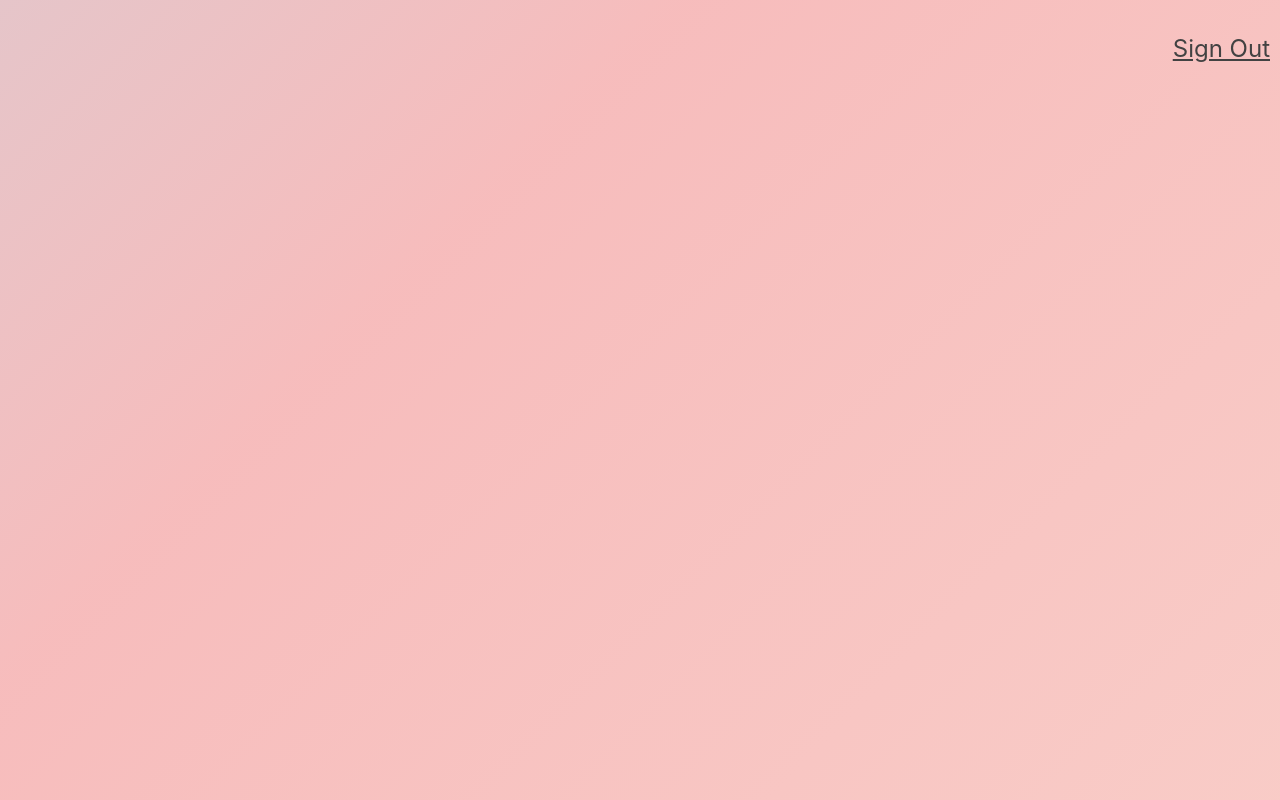
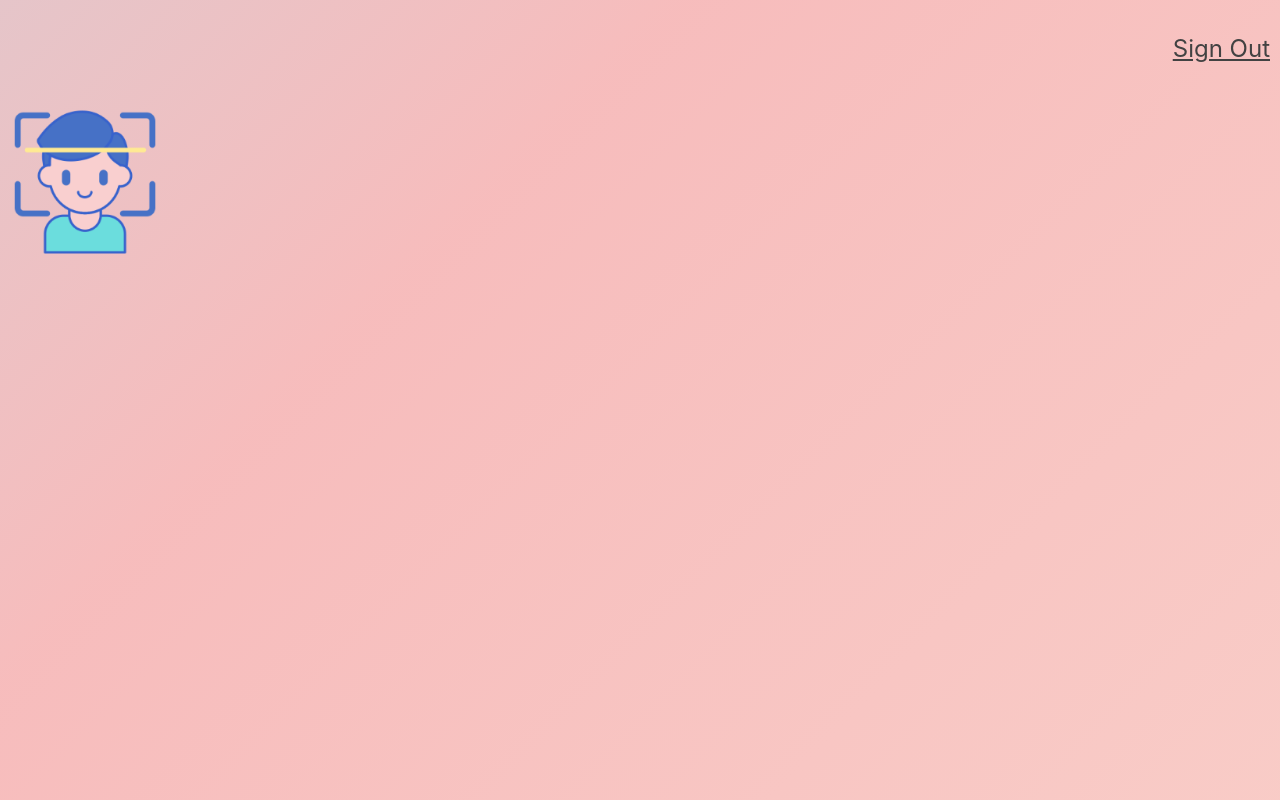
Before and after one commit to IamDarya/face-recognition, a React (Create React App) app: page / in a window 1280 px wide. Built offline with nearby package versions, Linux system fonts and the light colour scheme.

Commit message:
feat: start logo comp

```diff
--- a/package.json
+++ b/package.json
@@ -8,6 +8,7 @@
     "@testing-library/user-event": "^12.8.3",
     "react": "^17.0.2",
     "react-dom": "^17.0.2",
+    "react-parallax-tilt": "^1.5.71",
     "react-scripts": "4.0.3",
     "styled-components": "^5.3.3",
     "tachyons": "^4.12.0",
--- a/src/App.tsx
+++ b/src/App.tsx
@@ -1,11 +1,15 @@
 import React from 'react';
 import './App.css';
+import { Logo } from './components/Logo/Logo';
 import { Navigation } from './components/Navigation';
 
 function App() {
   return (
     <div className="App">
       <Navigation />
+      <Logo />
+      {/* <ImageLinkForm />
+    <FaceRecognition /> */}
     </div>
   );
 }
--- /dev/null
+++ b/src/components/Logo/Logo.tsx
@@ -0,0 +1,29 @@
+import React from 'react';
+import styled from 'styled-components';
+import Tilt from 'react-parallax-tilt';
+import LogoPNG from '../../assets/logo.png';
+
+const TiltWrapper = styled.div`
+  height: 150px;
+  margin: 10px;
+  width: 150px;
+`;
+
+const LogoImg = styled.div`
+  background-image: url(${LogoPNG});
+  height: 150px;
+  background-size: contain;
+  &:hover {
+    cursor: pointer;
+  }
+`;
+
+export const Logo = (): JSX.Element => {
+  return (
+    <TiltWrapper>
+      <Tilt tiltMaxAngleY={25} tiltMaxAngleX={25} tiltAxis={null}>
+        <LogoImg />
+      </Tilt>
+    </TiltWrapper>
+  );
+};
```
Also changed, not shown: src/assets/logo.png (added).
